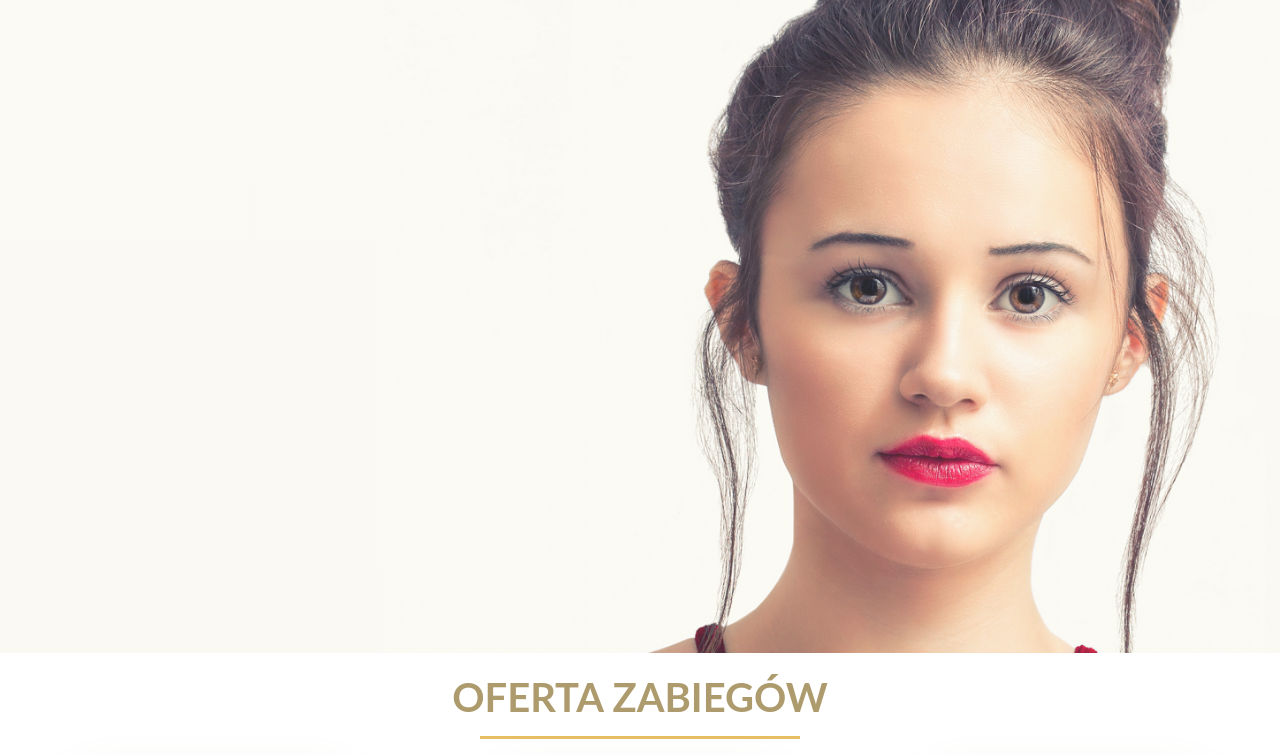
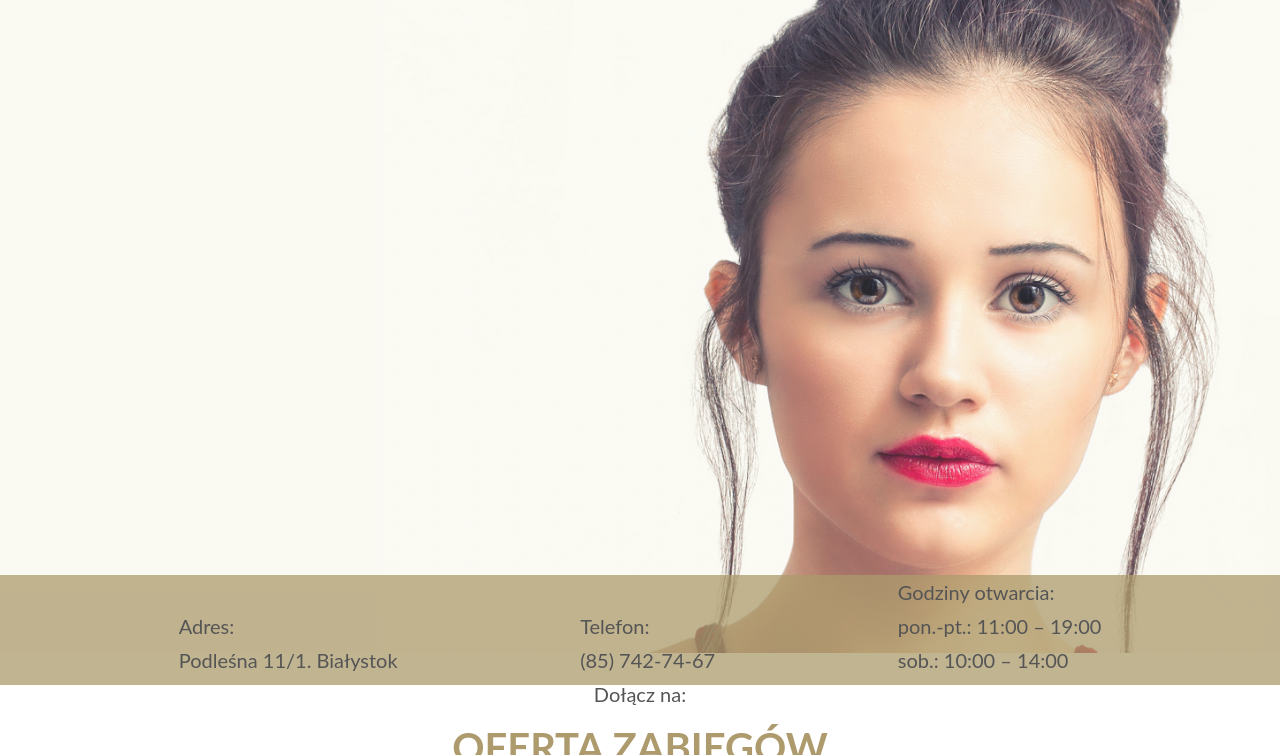
Before and after one commit to AQ1234/beauty-salon, a website: page index.html in a window 1280 px wide. Shown: the part 147-902 px from the top of the page. Drawn offline with Linux system fonts and the light colour scheme.

Commit message:
Added down-nav in header section, but not stilized enough to say - it's done

```diff
--- a/index.html
+++ b/index.html
@@ -31,6 +31,15 @@
         </div>
         <!-- <h1 class="home__primary">VillaUroda</h1>
         <h3 class="home__tertiary">klinika dermokosmetyczna</h3> -->
+        <nav class="down__nav">
+          <ul class="down__nav--list">
+              <li><a href="#">Adres:<br/>Podleśna 11/1. Białystok</a></li>
+              <li><a href="#">Telefon:<br/>(85) 742-74-67</a></li>
+              <li><a href="#">Godziny otwarcia:<br/> pon.-pt.: 11:00 – 19:00</br> sob.: 10:00 – 14:00 </a></li>
+              <li><a href="#">Dołącz na:<br/> </a></li>
+          </ul>
+      </nav>
+
     </section>
 
     <!--OFFER-->
--- a/sass/pages/_home.scss
+++ b/sass/pages/_home.scss
@@ -9,6 +9,7 @@
     background-repeat: no-repeat;
     height: 100vh;
     width: 100%;
+    margin-bottom: 5rem;
 
     &__primary {
         font-size: 5rem;
@@ -16,6 +17,7 @@
         color: $gold;
         margin-bottom: 1.5rem;
         background-color: beige;
+
 
         }
 
@@ -41,7 +43,7 @@
         background-color: $gold;
         content: "";
         width: 90%;
-        margin: 0 auto;
+        margin: 1% auto;
         margin-top: 2rem;
 
     }
@@ -60,7 +62,6 @@
         float: right;
         text-align: right;
         margin: 5rem 4rem;
-
 
 
         &--list {
@@ -92,3 +93,46 @@
     }
 
 }
+
+.down__nav {
+
+    margin: 77vh 0; //Powiedz czy taki sposób "przyklejenia" nav może być
+    background-color: rgba($gold, .75);
+    width:min-content;
+    width: 100%;
+    text-align: center;
+    height: 11rem;
+
+    &--list {
+
+        list-style: none;
+
+
+        li {
+
+            display: inline-block;
+            margin:0 9rem;
+            text-align: justify;
+
+        }
+
+        a {
+            text-decoration: none;
+            font-size: 2rem;
+            transition: all .2s;
+
+            &,
+            &:link,
+            &:visited {
+                color: $color-grey-dark-2;
+            }
+
+            &:hover {
+                color: $color-white;
+            }
+        }
+
+
+    }
+
+}
```
Also changed, not shown: resources/css/style.css, resources/img/offers-images/nat-5.jpg (deleted).
